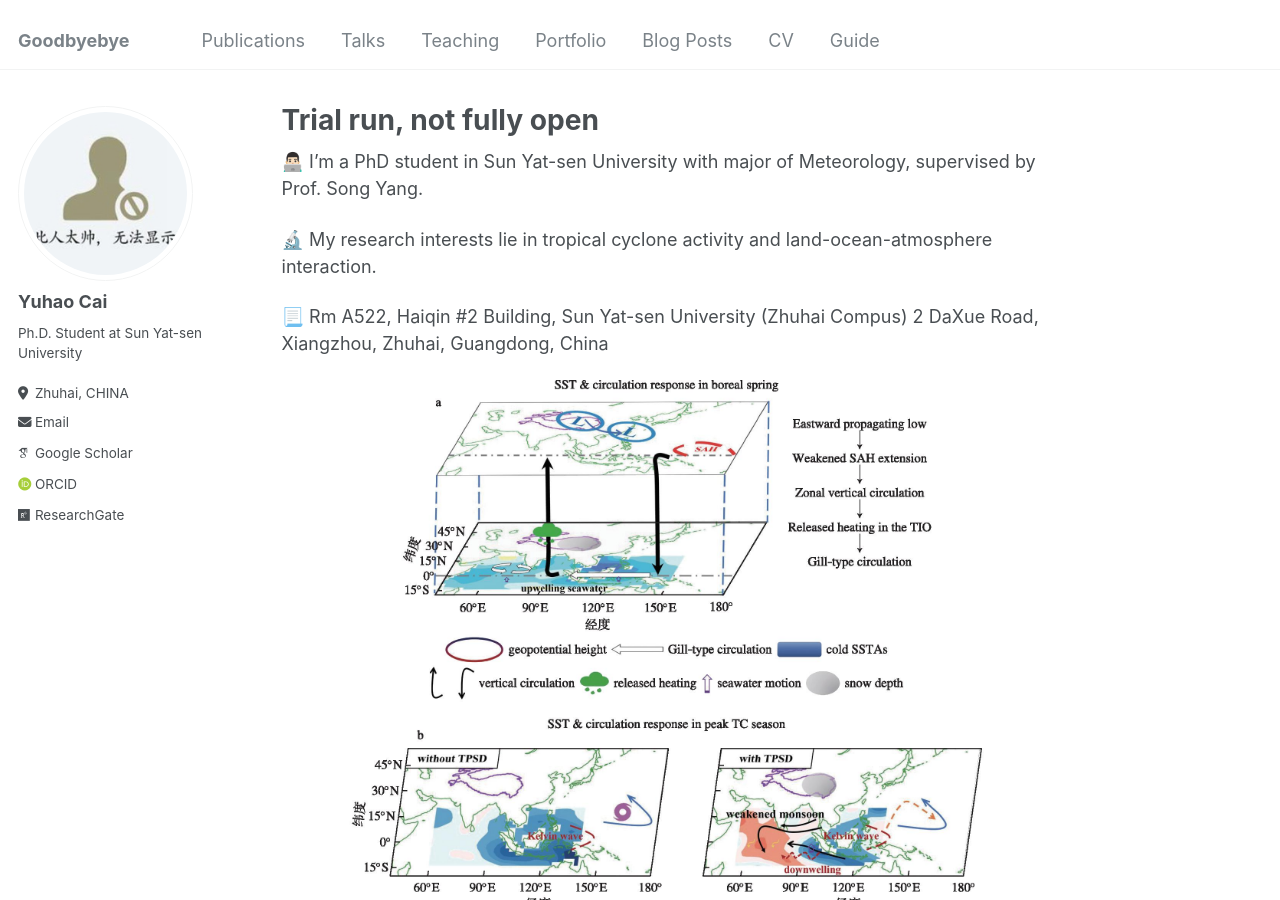
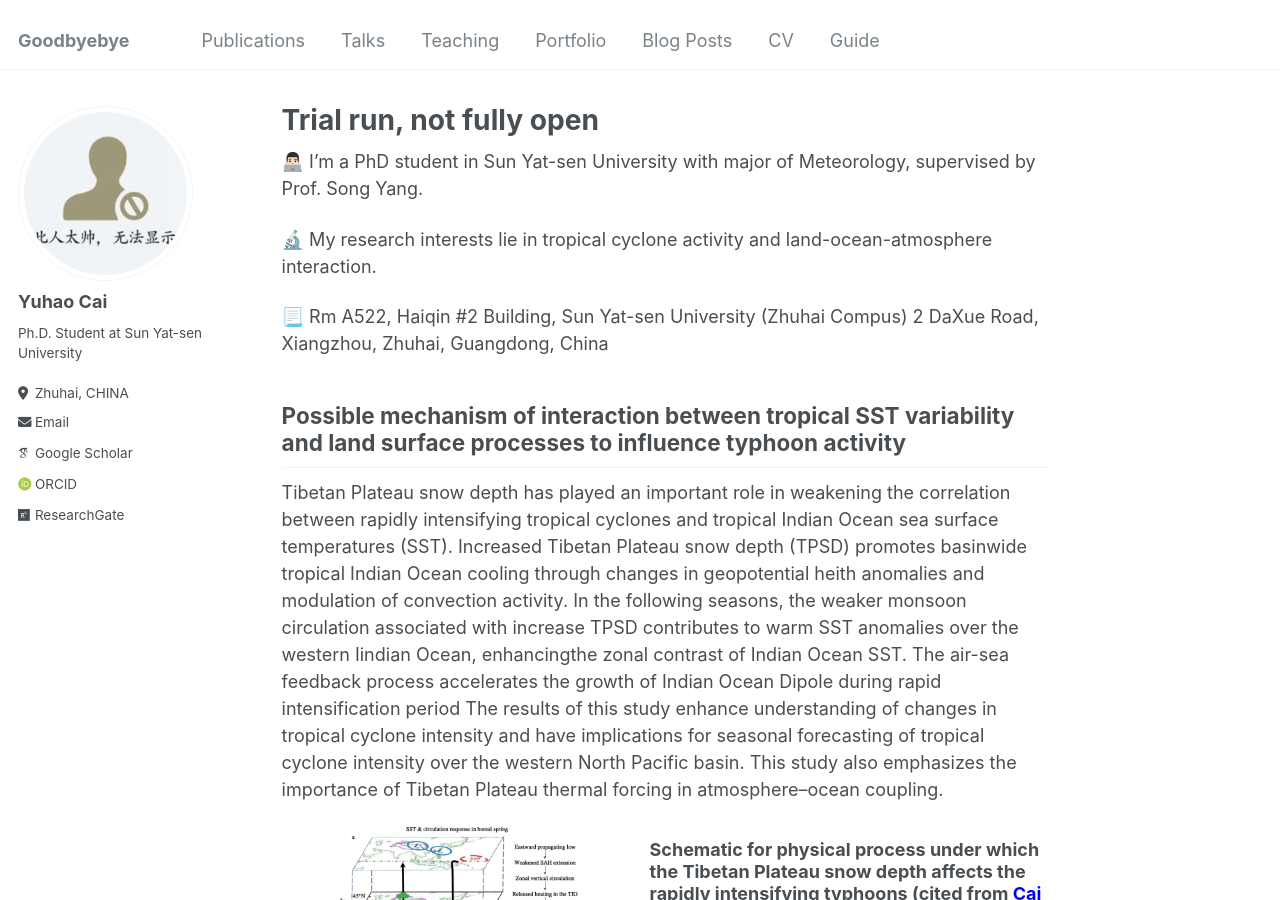
Before and after one commit to caiyh63/caiyh63.github.io, a Jekyll site: the page built from _pages/about.md, in a window 1280 px wide and 900 px high. Built offline with Jekyll 4.4.1, drawn with Linux system fonts in a browser that asks for light colours; some web fonts are replaced.

Commit message:
Update about.md

```diff
--- a/_pages/about.md
+++ b/_pages/about.md
@@ -14,13 +14,13 @@ redirect_from:
 📃 Rm A522, Haiqin #2 Building, Sun Yat-sen University (Zhuhai Compus) 2 DaXue Road, Xiangzhou, Zhuhai, Guangdong, China
 
 
+## Possible mechanism of interaction between tropical SST variability and land surface processes to influence typhoon activity
 
+Tibetan Plateau snow depth has played an important role in weakening the correlation between rapidly intensifying tropical cyclones and tropical Indian Ocean sea surface temperatures (SST). Increased Tibetan Plateau snow depth (TPSD) promotes basinwide tropical Indian Ocean cooling through changes in geopotential heith anomalies and modulation of convection activity. In the following seasons, the weaker monsoon circulation associated with increase TPSD contributes to warm SST anomalies over the western Iindian Ocean, enhancingthe zonal contrast of Indian Ocean SST. The air-sea feedback process accelerates the growth of Indian Ocean Dipole during rapid intensification period The results of this study enhance understanding of changes in tropical cyclone intensity and have implications for seasonal forecasting of tropical cyclone  intensity over the western North Pacific basin.  This study also emphasizes the importance of Tibetan Plateau thermal forcing in atmosphere–ocean coupling.
 
-![The deep-time evolutions of aridity and dryland](/images/NJQX202401002_519.jpg)
+![Cai-2023-Fig13](/images/NJQX202401002_519.jpg){: .align-left width="350px"}
 
-
-
-Schematic for physical process under which the Tibetan Plateau snow depth affects the rapidly intensifying typhoons (cited from <font color=Blue>Cai et al.(2023)</font> )
+### Schematic for physical process under which the Tibetan Plateau snow depth affects the rapidly intensifying typhoons (cited from <font color=Blue>Cai et al.(2023)</font> )
 
 
 
```
